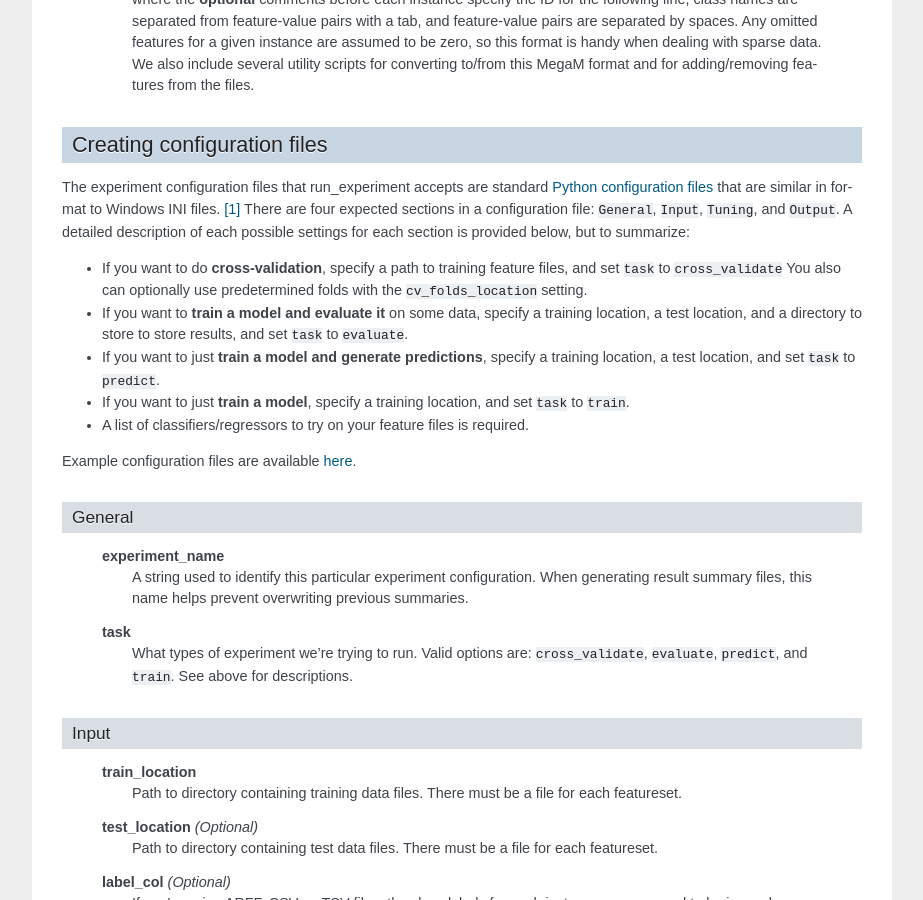
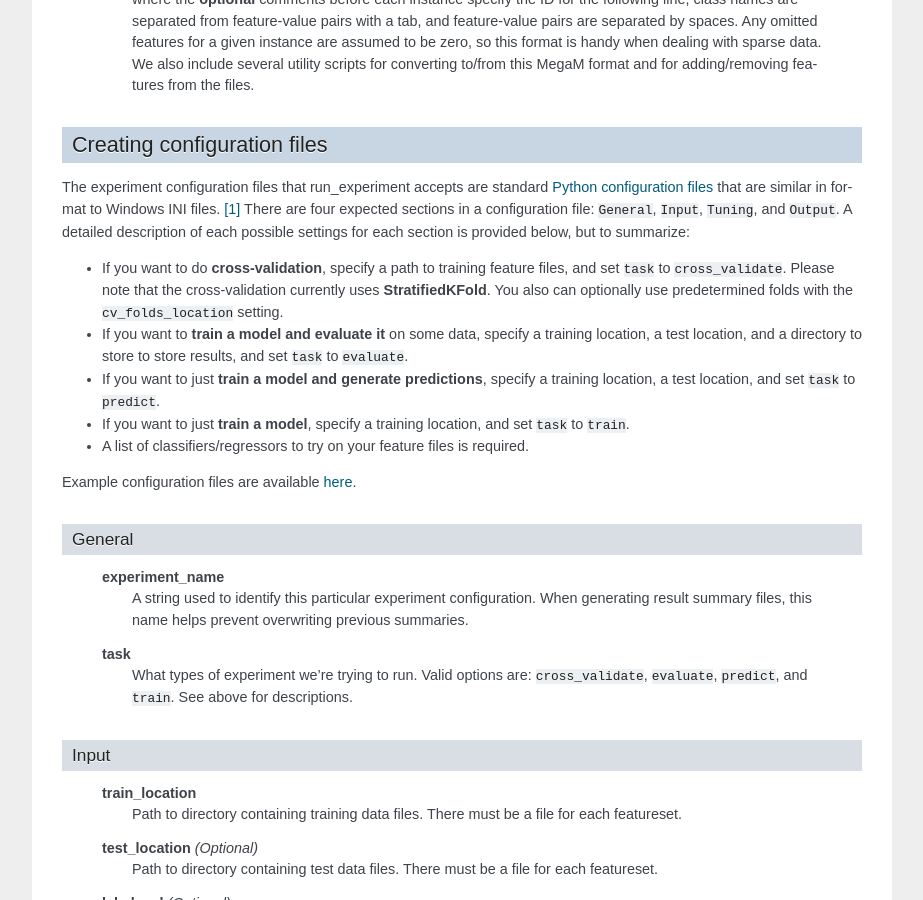
Before and after one commit to EducationalTestingService/skll, a Sphinx documentation site: the page built from doc/run_experiment.rst, in a window 1280 px wide and 900 px high, scrolled down 1598 px. Shown: the whole window, without its empty margins (198-1121 px from the left). Built offline with Sphinx 7.4.7, drawn with Linux system fonts in a browser that asks for light colours.

Commit message:
added uses StratifiedKFold in cross validation message in the documentation

```diff
--- a/doc/run_experiment.rst
+++ b/doc/run_experiment.rst
@@ -115,7 +115,7 @@ There are four expected sections in a configuration file: ``General``,
 settings for each section is provided below, but to summarize:
 
 *   If you want to do **cross-validation**, specify a path to training feature
-    files, and set ``task`` to ``cross_validate`` You also can optionally use
+    files, and set ``task`` to ``cross_validate``. Please note that the cross-validation currently uses **StratifiedKFold**. You also can optionally use
     predetermined folds with the ``cv_folds_location`` setting.
 
 *   If you want to **train a model and evaluate it** on some data, specify
```
